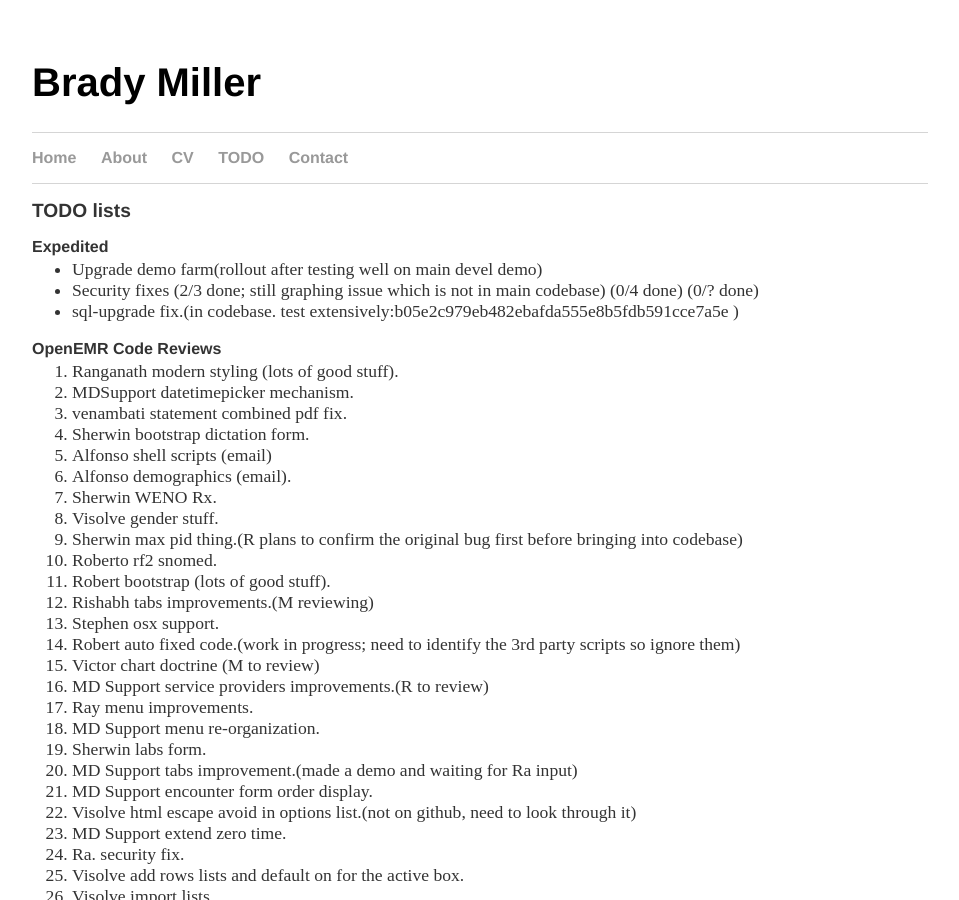
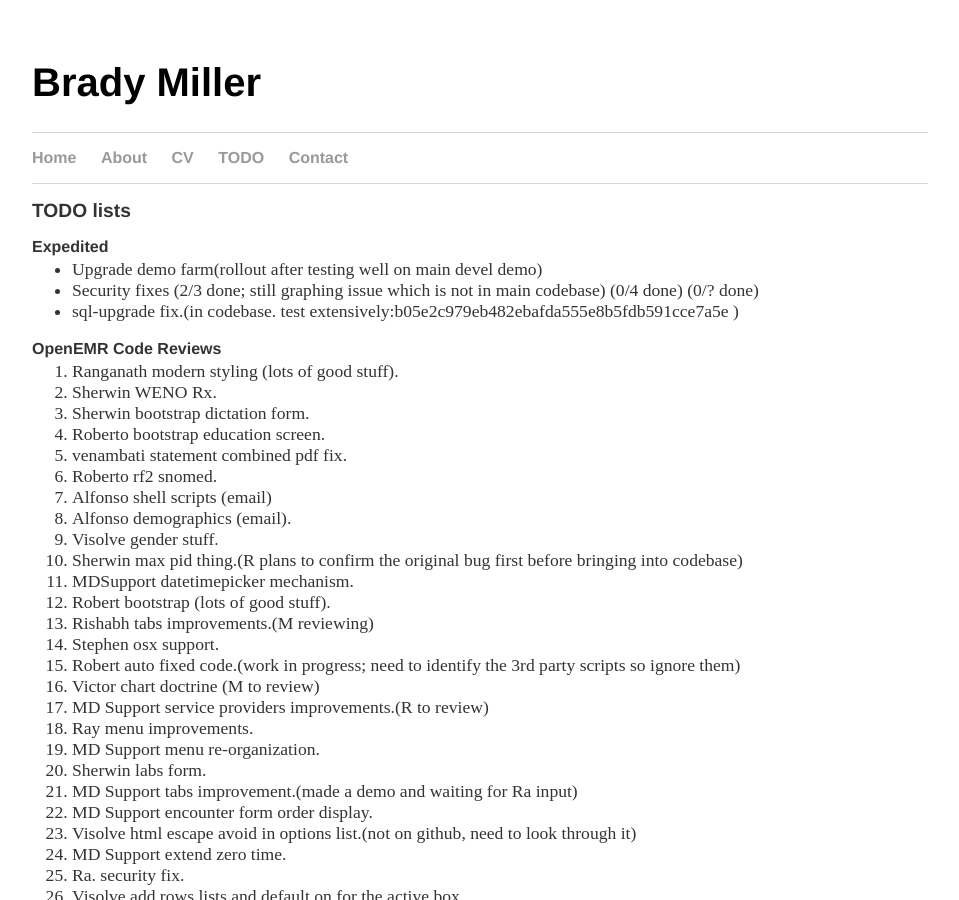
Before and after one commit to bradymiller/bradymiller.github.io, a Jekyll site: the page built from todo/index.md, in a window 1280 px wide and 900 px high. Shown: the whole window, without its empty margins (160-1119 px from the left). Built offline with Jekyll 4.4.1, drawn with Linux system fonts in a browser that asks for light colours; our own code applies the rules of GitHub Pages for plain Markdown files.

Commit message:
Update index.md

```diff
--- a/todo/index.md
+++ b/todo/index.md
@@ -10,15 +10,16 @@
 
 ### OpenEMR Code Reviews
 1. Ranganath modern styling (lots of good stuff).
-1. MDSupport datetimepicker mechanism.
+1. Sherwin WENO Rx.
+1. Sherwin bootstrap dictation form.
+1. Roberto bootstrap education screen.
 1. venambati statement combined pdf fix.
-1. Sherwin bootstrap dictation form.
+1. Roberto rf2 snomed.
 1. Alfonso shell scripts (email)
 1. Alfonso demographics (email).
-1. Sherwin WENO Rx.
 1. Visolve gender stuff.
 1. Sherwin max pid thing.(R plans to confirm the original bug first before bringing into codebase)
-1. Roberto rf2 snomed.
+1. MDSupport datetimepicker mechanism.
 1. Robert bootstrap (lots of good stuff).
 1. Rishabh tabs improvements.(M reviewing)
 1. Stephen osx support.
```
